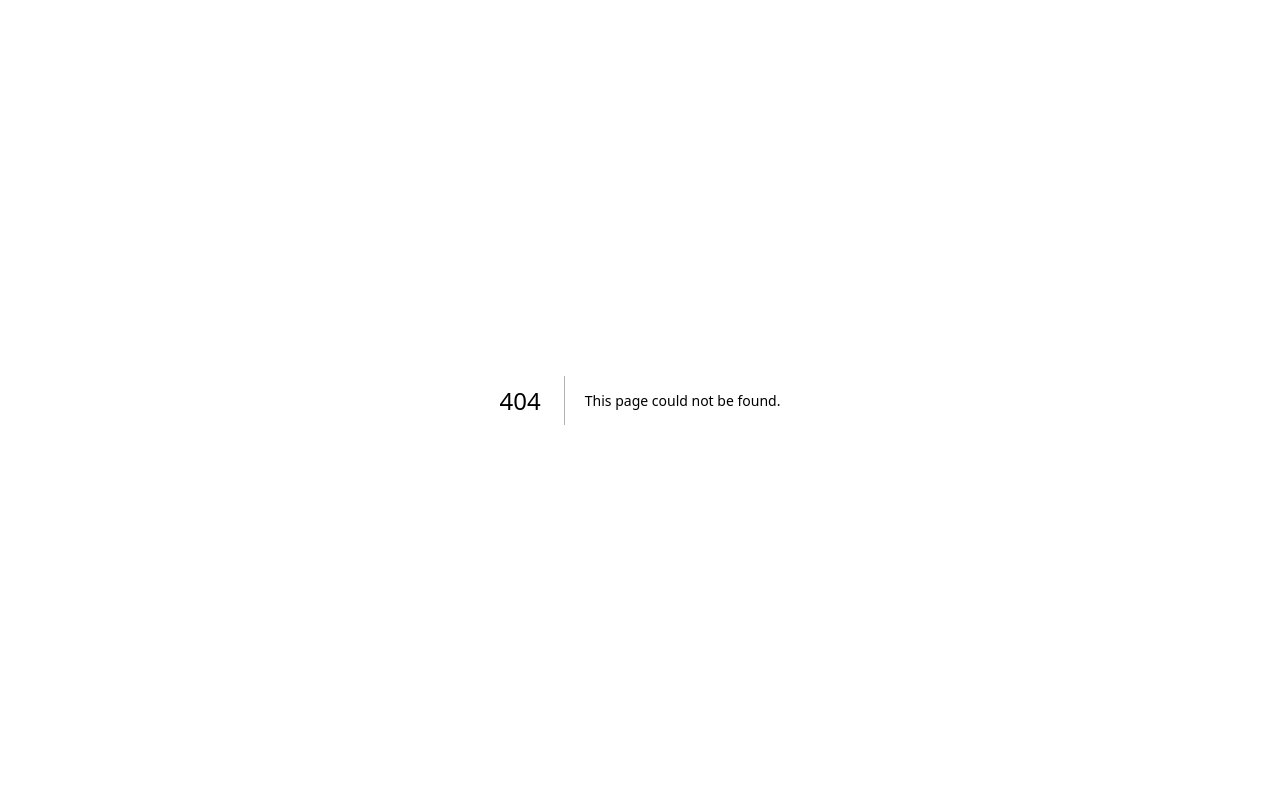
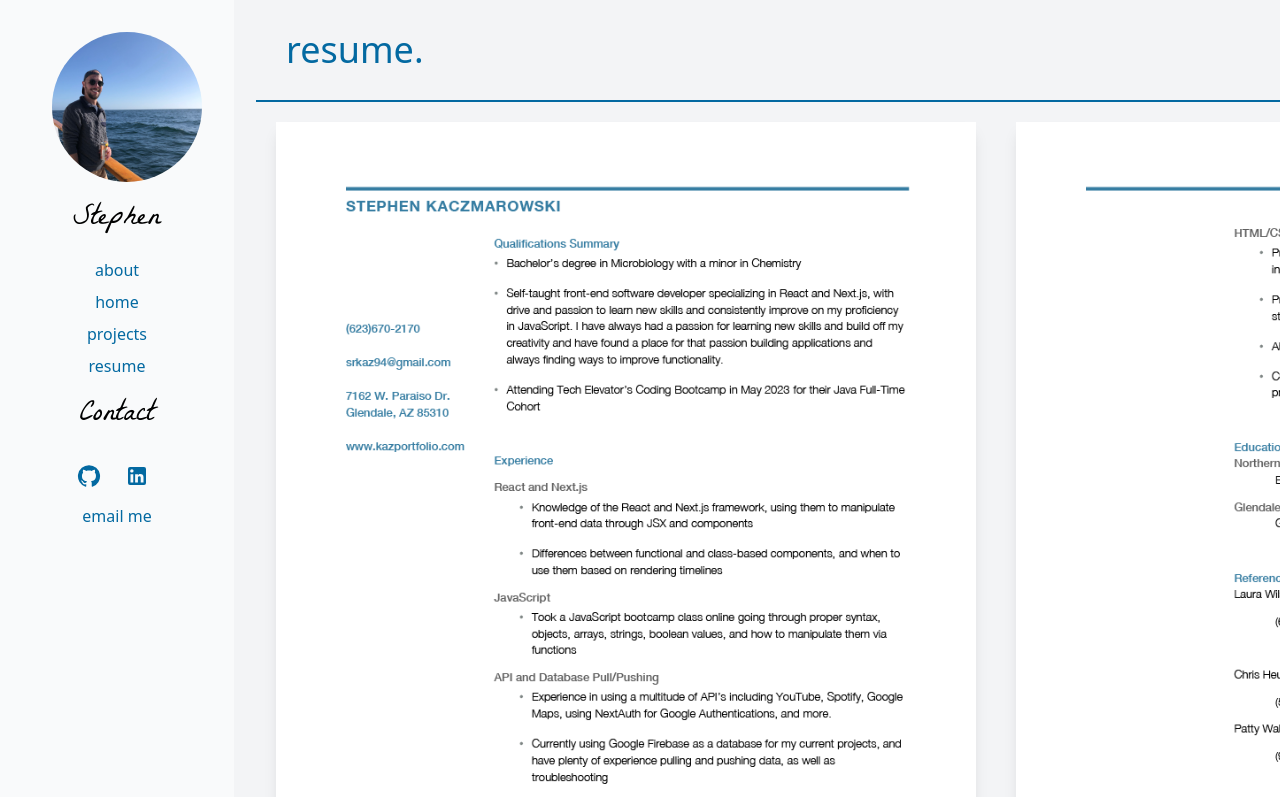
Before and after one commit to Kazman1596/portfolio, a Next.js app: page /resume in a window 1280 px wide. Before the commit this address had no page. Shown: the top 797 px of the page. Built offline with nearby package versions, Linux system fonts and the light colour scheme.

Commit message:
fixed some bugs and started new resume section

```diff
--- a/components/CV.js
+++ b/components/CV.js
@@ -5,7 +5,7 @@ const CV = () => {
     return (
         <div id='cv' className='flex bg-gray-100 justify-center items-center h-full w-full snap-start overflow-y-scroll'>
             <div className='w-full h-full md:ml-[256px]'>
-                <h1 className='t-0 p-[30px] border-b-2 border-sky-700 text-4xl text-sky-700'>cv/resume.</h1>
+                <h1 className='t-0 p-[30px] border-b-2 border-sky-700 text-4xl text-sky-700'>resume.</h1>
                 <div className='xl:flex'>
                     <Image className='m-5 shadow-lg' src='/resume/dev_resume_1.png' alt='page1' width='700' height='700' />
                     <Image className='m-5 shadow-lg' src='/resume/dev_resume_2.png' alt='page2' width='700' height='700' />
--- a/components/Menu.js
+++ b/components/Menu.js
@@ -8,7 +8,6 @@ import { menuState } from '../atom/menuAtom';
 import { useRecoilState } from 'recoil';
 
 const Menu = () => {
-    const [open, setOpen] = useState(false)
     const [openMenu, setOpenMenu] = useRecoilState(menuState)
 
     const handleClick = () => setOpenMenu(!openMenu)
@@ -31,9 +30,9 @@ const Menu = () => {
                         <Image className='rounded-full ml-5' src={'/images/profile_img.jpg'} width={150} height={150} alt={'profile_img'} />
                         <h1 className='font-labelle text-3xl m-5'>Stephen</h1>
                         <MenuItem onClick={closeMenu} link='#about' text='about'/>
-                        <MenuItem onClick={closeMenu} link='#cover' text='home'/>
+                        <MenuItem onClick={closeMenu} link='/' text='home'/>
                         <MenuItem onClick={closeMenu} link='#projects' text='projects'/>
-                        <MenuItem onClick={closeMenu} link='#cv' text='cv'/>
+                        <MenuItem onClick={closeMenu} link='#resume' text='resume'/>
                         <h1 className='font-labelle text-3xl m-5'>Contact</h1>
                         <div className='flex justify-center mb-2'>
                             <MenuItem onClick={closeMenu} link='https://github.com/Kazman1596' Icon={GitHub} />
--- a/components/ProjectModal.js
+++ b/components/ProjectModal.js
@@ -28,9 +28,9 @@ export default function ProjectModal() {
                 <div className=''>
                     <div className='lg:flex'>
                         <div className='flex justify-center'>
-                            <img className='rounded-[15px] h-auto w-[600px] lg:h-[400px] pb-3' src={openProject.gif} alt='project_gif' />
+                            <img className='rounded-[15px] h-[500px] w-auto lg:h-[400px] mb-3' src={openProject.gif} alt='project_gif' />
                         </div>
-                        <div className=''>
+                        <div className='justify-center'>
                             <h1 className='font-labelle text-2xl text-center m-2'>{openProject.title}</h1>
                             <p className='text-sm text-center'>{openProject.description}</p>
                             {openProject.link && (<div> <a target='_blank' rel='noreferrer' href={openProject.repo} className='flex p-1 text-sky-700 justify-end items-center cursor-pointer border-b-2 hover:border-b-sky-700 hover:text-amber-500 duration-200'>
--- /dev/null
+++ b/pages/resume.js
@@ -0,0 +1,14 @@
+import React from 'react';
+import CV from '../components/CV';
+import Menu from '../components/Menu';
+
+const Resume = () => {
+    return (
+        <div>
+            <Menu />
+            <CV />
+        </div>
+    );
+}
+
+export default Resume;
--- a/styles/globals.css
+++ b/styles/globals.css
@@ -11,6 +11,6 @@
 
 @layer components {
     .container-layout {
-        @apply flex bg-gray-100 justify-center items-center h-full w-full snap-start
+        @apply flex bg-gray-100 justify-center items-center h-full w-full overflow-x-hidden snap-start
     }
 }
```
